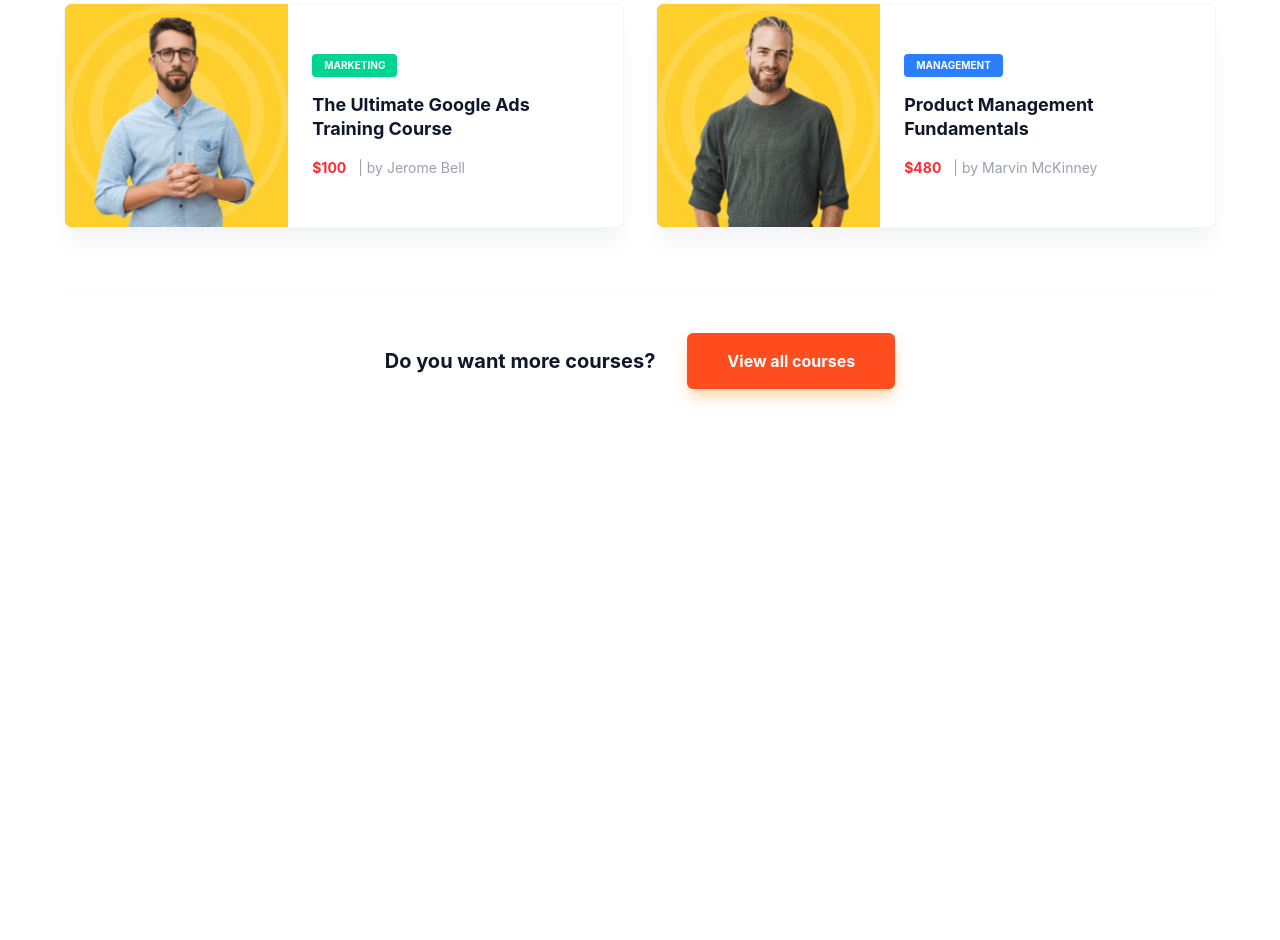
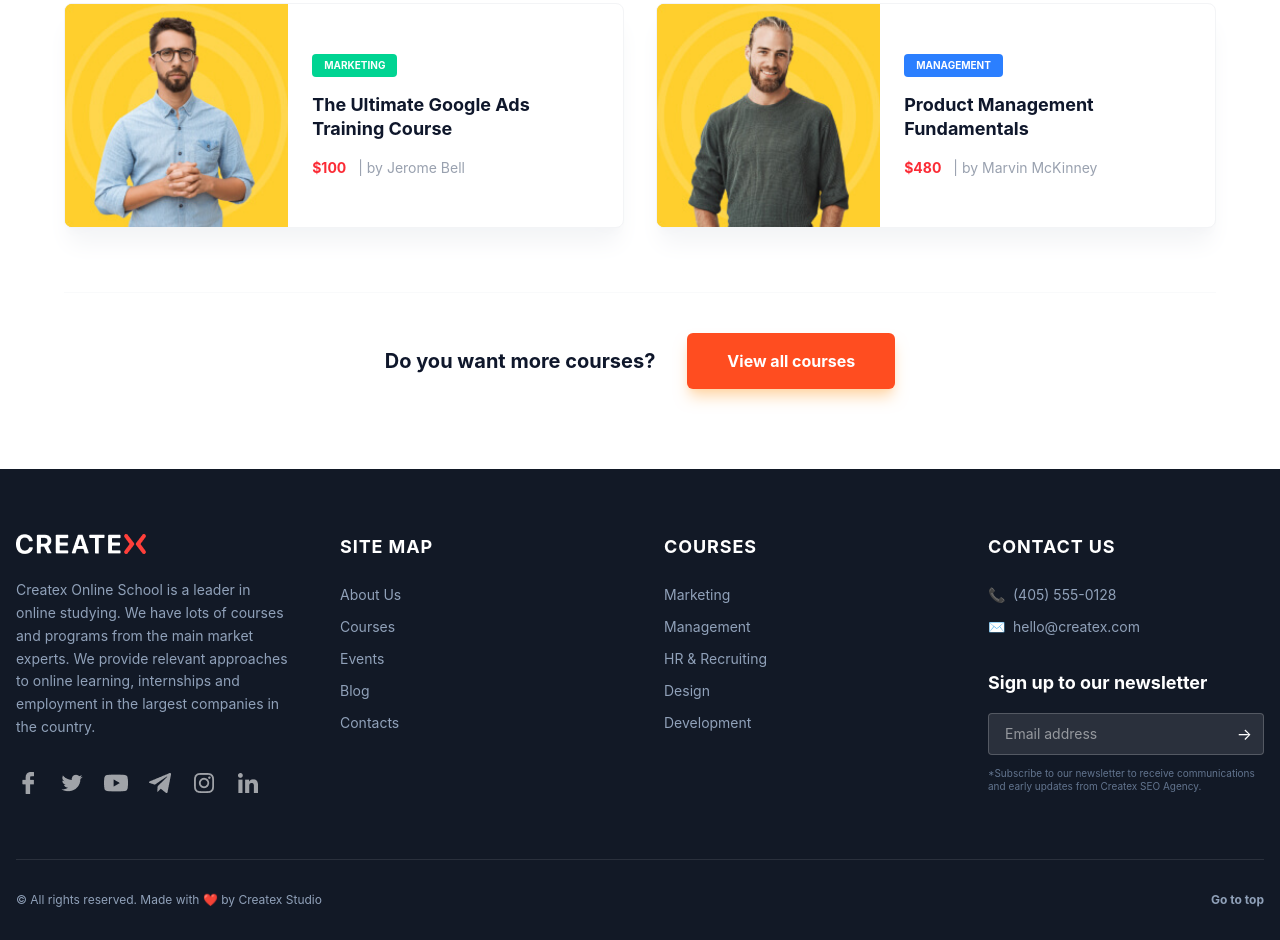
Before and after one commit to sino-Git379/GroupWork_HW, a website: page src/dio.html in a window 1280 px wide. Shown: the part 4846-5786 px from the top of the page. Before the commit the page ends 5315 px from the top, so only its background shows below. Drawn offline with nearby package versions, Linux system fonts and the light colour scheme; files that its build step writes are made by us from their sources.

Commit message:
A.D add footer

```diff
--- a/src/dio.html
+++ b/src/dio.html
@@ -529,6 +529,98 @@
          </div>
       </div>
    </section>
+
+
+
+
+   <footer class="bg-[#121926] text-white pt-16 pb-8 max-w-[1300px] m-auto">
+      <div class="container mx-auto px-4">
+         <div class="grid grid-cols-1 md:grid-cols-2 lg:grid-cols-4 gap-12 mb-16">
+
+            <div>
+               <img src="../forimg/logo (22).png" alt="" class="mb-6">
+               <p class="text-slate-400 text-sm leading-relaxed mb-8">
+                  Createx Online School is a leader in online studying. We have lots of courses and programs from the
+                  main market experts. We provide relevant approaches to online learning, internships and employment in
+                  the largest companies in the country.
+               </p>
+               <div class="flex space-x-4">
+                  <img src="../forimg/socials.png" alt="">
+               </div>
+            </div>
+
+            <div>
+               <h4 class="text-lg font-bold mb-6 tracking-wider uppercase">Site Map</h4>
+               <ul class="space-y-3 text-slate-400 text-sm">
+                  <li>
+                     <p>About Us</p>
+                  </li>
+                  <li>
+                     <p>Courses</p>
+                  </li>
+                  <li>
+                     <p>Events</p>
+                  </li>
+                  <li>
+                     <p>Blog</p>
+                  </li>
+                  <li>
+                     <p>Contacts</p>
+                  </li>
+               </ul>
+            </div>
+
+            <div>
+               <h4 class="text-lg font-bold mb-6 tracking-wider uppercase">Courses</h4>
+               <ul class="space-y-3 text-slate-400 text-sm">
+                  <li>
+                     <p>Marketing</p>
+                  </li>
+                  <li>
+                     <p>Management</p>
+                  </li>
+                  <li>
+                     <p>HR & Recruiting</p>
+                  </li>
+                  <li>
+                     <p>Design</p>
+                  </li>
+                  <li>
+                     <p>Development</p>
+                  </li>
+               </ul>
+            </div>
+
+            <div>
+               <h4 class="text-lg font-bold mb-6 tracking-wider uppercase">Contact Us</h4>
+               <div class="space-y-3 text-slate-400 text-sm mb-8">
+                  <p class="flex items-center gap-2"><span class="text-orange-500">📞</span> (405) 555-0128</p>
+                  <p class="flex items-center gap-2"><span class="text-orange-500">✉️</span> hello@createx.com</p>
+               </div>
+
+               <h4 class="text-lg font-bold mb-4">Sign up to our newsletter</h4>
+               <div class="relative">
+                  <input type="email" placeholder="Email address"
+                     class="w-full bg-white/10 border border-white/20 rounded px-4 py-2.5 text-sm">
+                  <button class="absolute right-3 top-1/2 -translate-y-1/2 text-white">
+                     →
+                  </button>
+               </div>
+               <p class="text-[10px] text-slate-500 mt-3 leading-tight">
+                  *Subscribe to our newsletter to receive communications and early updates from Createx SEO Agency.
+               </p>
+            </div>
+         </div>
+
+         <div
+            class="pt-8 border-t border-white/10 flex flex-col md:flex-row justify-between items-center gap-4 text-xs text-slate-400">
+            <p>© All rights reserved. Made with <span class="text-orange-500">❤️</span> by Createx Studio</p>
+            <button class="font-bold">
+               Go to top
+            </button>
+         </div>
+      </div>
+   </footer>
 </body>
 
 </html>
```
